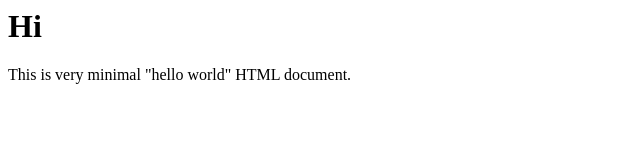
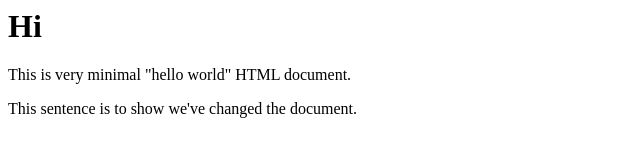
Before and after one commit to Callum027/nwen304-studio02, a plain HTML site: page index.html in a window 1280 px wide. Shown: the whole page, without its empty margins (0-640 px from the left). Drawn offline with Linux system fonts and the light colour scheme.

Commit message:
second change

```diff
--- a/index.html
+++ b/index.html
@@ -8,5 +8,6 @@
 <BODY>
    <H1>Hi</H1>
    <P>This is very minimal "hello world" HTML document.</P>
+   <P>This sentence is to show we've changed the document.</P>
 </BODY>
 </HTML>
```
